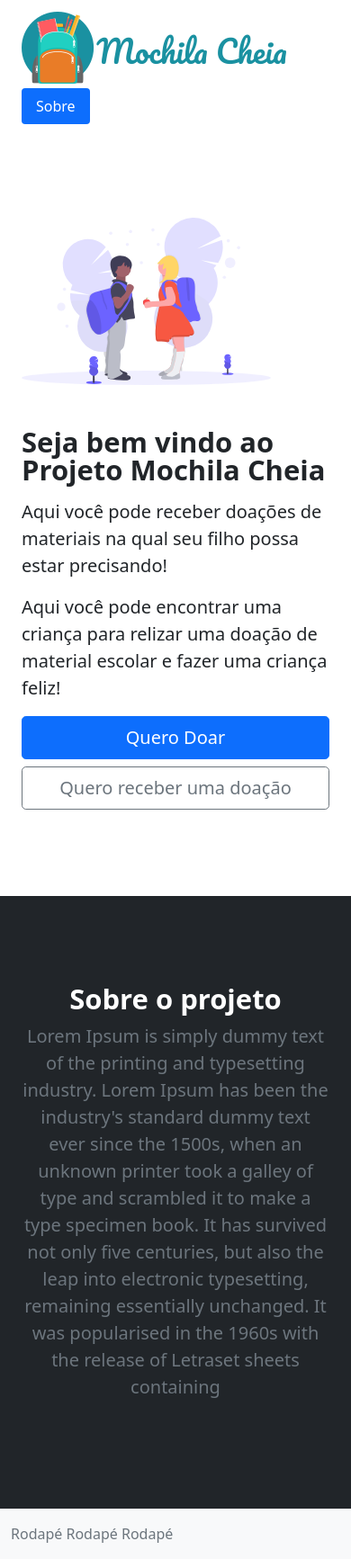
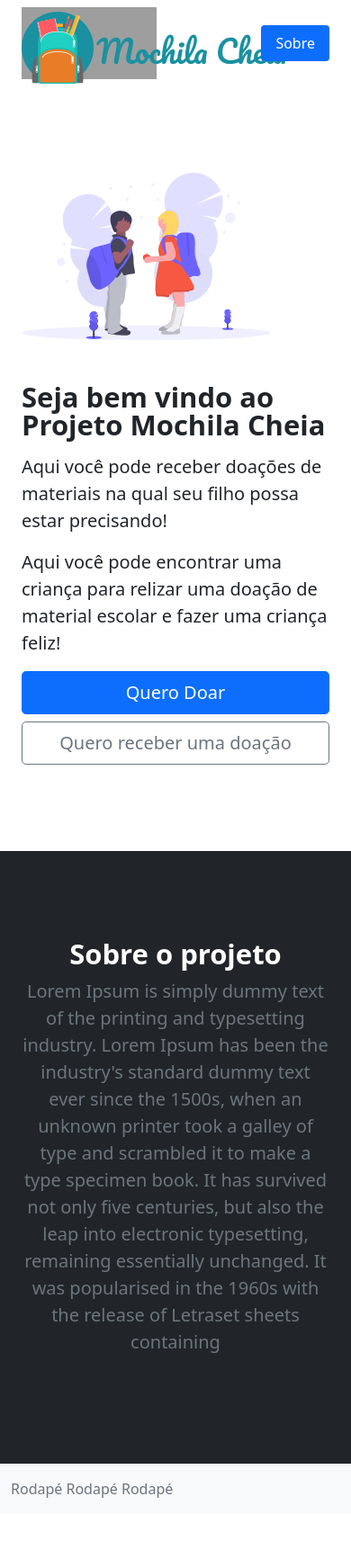
Before and after one commit to adiala/mochila-cheia-hackaton, a PHP site: page / in a window 390 px wide. Shown: the whole page at 90% size. After the commit the page ends 1665 px from the top, so only its background shows below. Run offline with PHP 8.4, Linux system fonts and the light colour scheme; grey boxes are pictures that could not be loaded.

Commit message:
adiciona dois estilos para a logo mobile e web

```diff
--- a/css/style.css
+++ b/css/style.css
@@ -1,3 +1,11 @@
-main > .container {
-    padding: 60px 15px 0;
+.navbar-brand {
+  background: url(../images/logo.png);
+  width:294px;
+  height:80px;
+}
+@media only screen and (max-width:800px) {
+  .navbar-brand {
+      background: url(../images/logo-small.png) no-repeat center;
+      width:150px;
   }
+}
```
